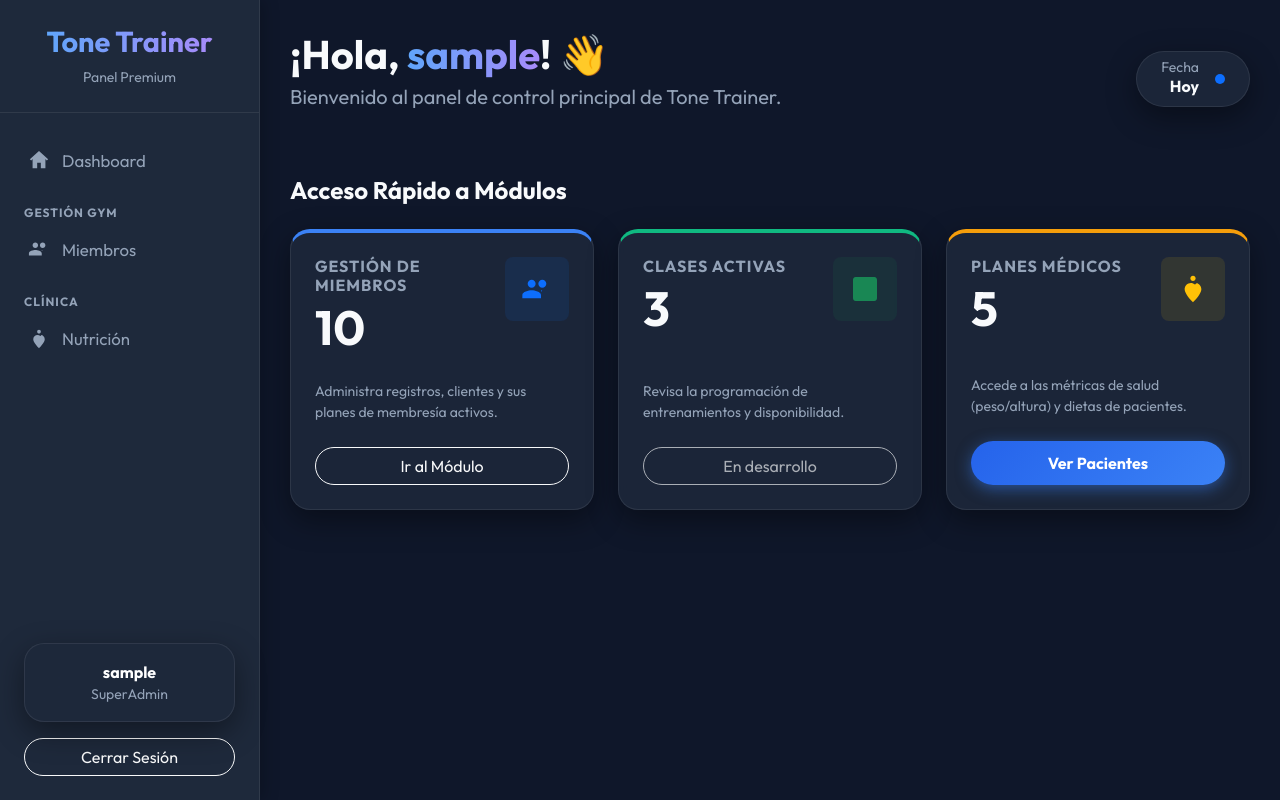
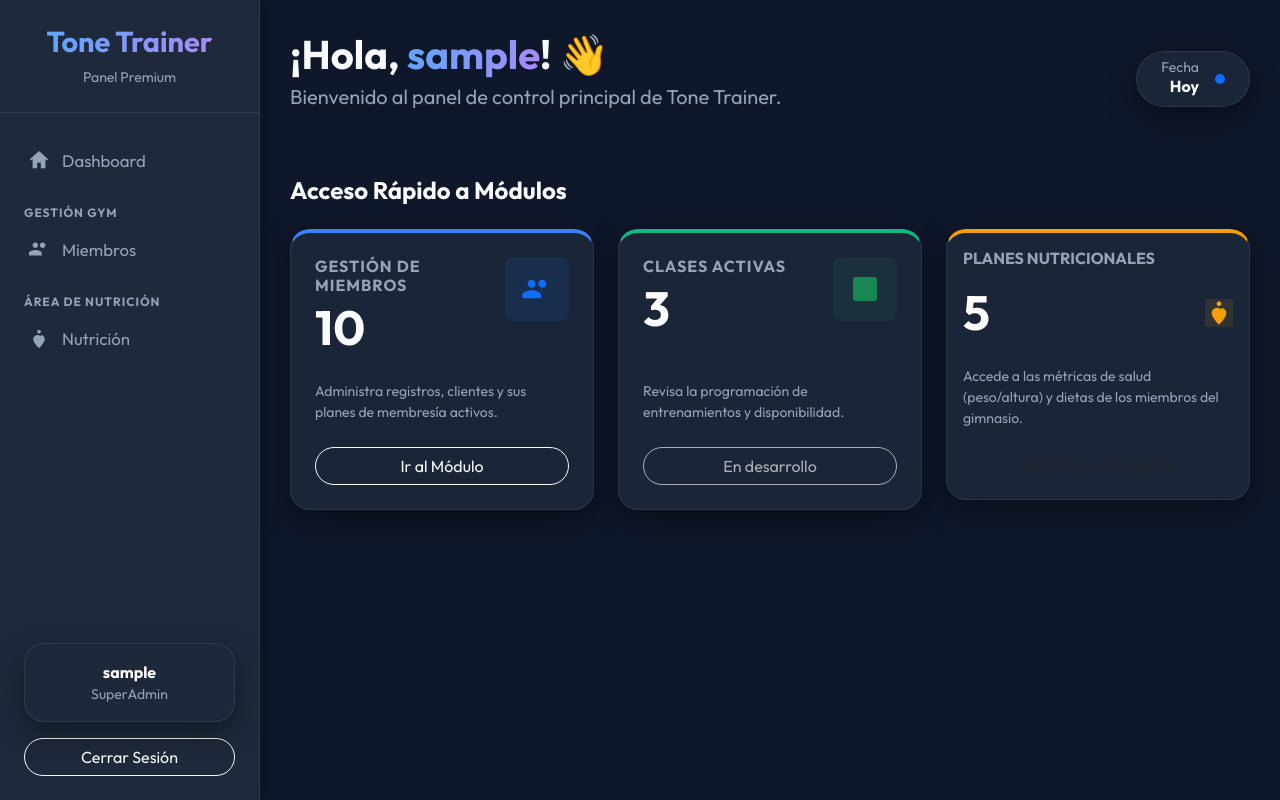
Before and after one commit to Maximilianoarizmendy/lillyana, a Django app: page /gym/ in a window 1280 px wide. Run offline with Django 5.2, Linux system fonts and the light colour scheme; the visitor is signed in with stand-in values (Sample User, id 1); some libraries are stand-ins or nearby versions.

Commit message:
estilo: cambiar terminología clínica por de gimnasio

```diff
--- a/templates/base.html
+++ b/templates/base.html
@@ -42,7 +42,7 @@
                 {% endif %}
 
                 {% if user.groups.all.0.name == 'Nutricionista' or user.is_superuser %}
-                <li class="mt-3 text-uppercase text-muted px-4 small fw-bold" style="font-size: 0.75rem; letter-spacing: 1px;">Clínica</li>
+                <li class="mt-3 text-uppercase text-muted px-4 small fw-bold" style="font-size: 0.75rem; letter-spacing: 1px;">Área de Nutrición</li>
                 <li>
                     <a href="#" class="spa-link" data-url="{% url 'gym:plan_nutricional_list' %}">
                         <!-- Apple SVG -->
--- a/templates/gym/home.html
+++ b/templates/gym/home.html
@@ -55,21 +55,21 @@
         {% endif %}
 
         {% if user.groups.all.0.name == 'Nutricionista' or user.is_superuser %}
-        <div class="col-md-4">
-            <div class="premium-card metric-card warning p-4 h-100 d-flex flex-column">
-                <div class="d-flex justify-content-between align-items-start mb-4">
-                    <div>
-                        <h6 class="text-muted text-uppercase fw-bold mb-1" style="letter-spacing: 1px;">Planes Médicos</h6>
-                        <h2 class="display-5 fw-bold mb-0">5</h2>
-                    </div>
-                    <div class="p-3 bg-warning bg-opacity-10 rounded-3 text-warning">
-                        <svg viewBox="0 0 24 24" width="32" height="32" fill="currentColor"><path d="M12 2c1.1 0 2 .9 2 2s-.9 2-2 2-2-.9-2-2 .9-2 2-2zm4.5 5.5c-1.16 0-2.23.44-3.05 1.16-.83-.72-1.9-1.16-3.05-1.16-2.58 0-4.67 2.1-4.67 4.67C5.73 15.53 10.4 20.3 12 22c1.6-1.7 6.27-6.47 6.27-9.83C18.27 9.6 16.18 7.5 13.6 7.5h-2.1z"/></svg>
+            <div class="col-md-4">
+                <div class="card metric-card premium-card" style="border-top: 4px solid #f59e0b;">
+                    <div class="card-body">
+                        <h6 class="text-muted text-uppercase fw-bold mb-3">Planes Nutricionales</h6>
+                        <div class="d-flex justify-content-between align-items-center mb-4">
+                            <h2 class="display-5 fw-bold mb-0 text-white">{{ planes_count|default:"5" }}</h2>
+                            <div class="icon-box" style="background: rgba(245, 158, 11, 0.1); color: #f59e0b;">
+                                <svg viewBox="0 0 24 24" width="28" height="28" fill="currentColor"><path d="M12 2c1.1 0 2 .9 2 2s-.9 2-2 2-2-.9-2-2 .9-2 2-2zm4.5 5.5c-1.16 0-2.23.44-3.05 1.16-.83-.72-1.9-1.16-3.05-1.16-2.58 0-4.67 2.1-4.67 4.67C5.73 15.53 10.4 20.3 12 22c1.6-1.7 6.27-6.47 6.27-9.83C18.27 9.6 16.18 7.5 13.6 7.5h-2.1z"/></svg>
+                            </div>
+                        </div>
+                        <p class="text-muted small">Accede a las métricas de salud (peso/altura) y dietas de los miembros del gimnasio.</p>
+                        <a href="#" class="btn btn-primary-custom w-100 spa-link" data-url="{% url 'gym:plan_nutricional_list' %}">Ver Dietas Asignadas</a>
                     </div>
                 </div>
-                <p class="text-muted small mt-auto mb-4">Accede a las métricas de salud (peso/altura) y dietas de pacientes.</p>
-                <button class="btn btn-premium w-100 rounded-pill spa-link" data-url="{% url 'gym:plan_nutricional_list' %}">Ver Pacientes</button>
             </div>
-        </div>
         {% endif %}
     </div>
 </div>
--- a/templates/gym/partials/mi_plan.html
+++ b/templates/gym/partials/mi_plan.html
@@ -29,8 +29,8 @@
         {% else %}
         <div class="premium-card p-5 text-center">
             <svg viewBox="0 0 24 24" width="64" height="64" fill="currentColor" class="text-muted mb-4 opacity-50"><path d="M11 9H9V2H7v7H5V2H3v7c0 2.12 1.66 3.86 3.75 3.97V22h2.5v-9.03C11.34 12.86 13 11.12 13 9V2h-2v7zm5-7v12h-2v8h4V2h-2z"/></svg>
-            <h4 class="fw-bold">Aún no tienes un plan médico asignado</h4>
-            <p class="text-muted mt-2">Por favor, acércate al área de nutrición de Tone Trainer para que un profesional evalúe tus métricas y te asigne una dieta.</p>
+            <h4 class="fw-bold">Aún no tienes un plan nutricional asignado</h4>
+            <p class="text-muted mt-2">Por favor, acércate al área de nutrición de Tone Trainer para que un especialista evalúe tus métricas y te asigne una dieta.</p>
         </div>
         {% endif %}
     </div>
```
